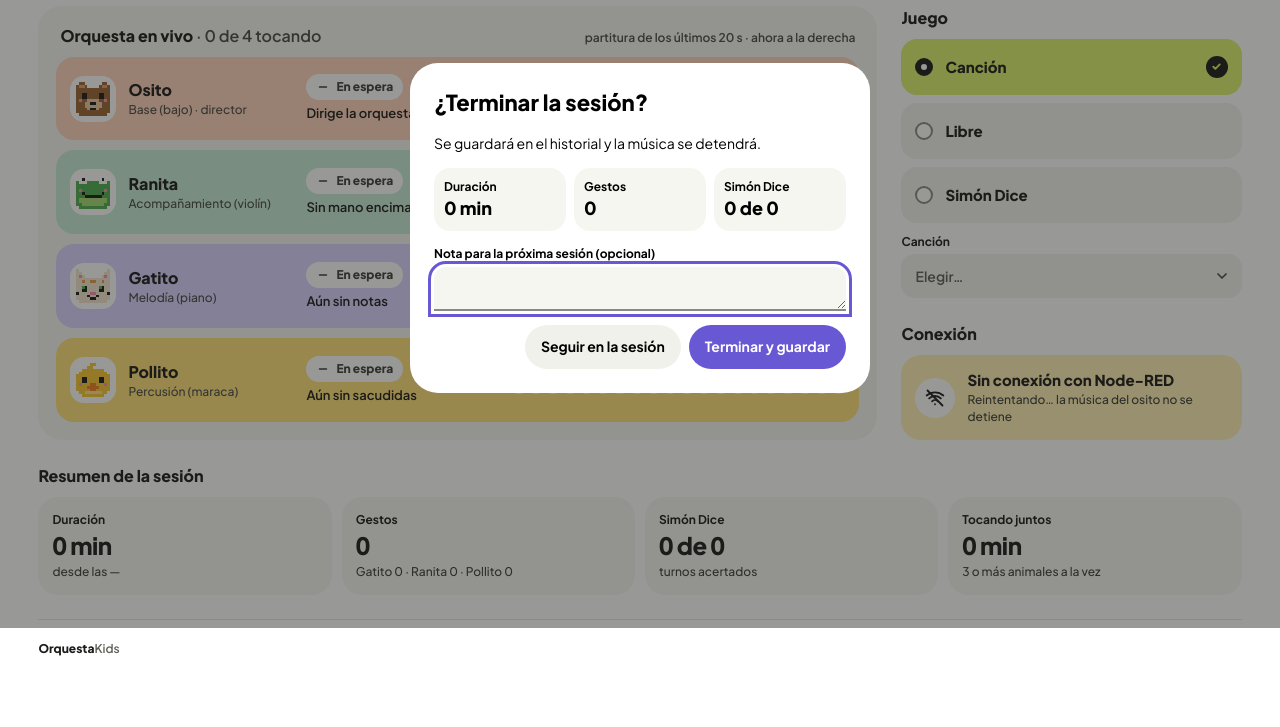
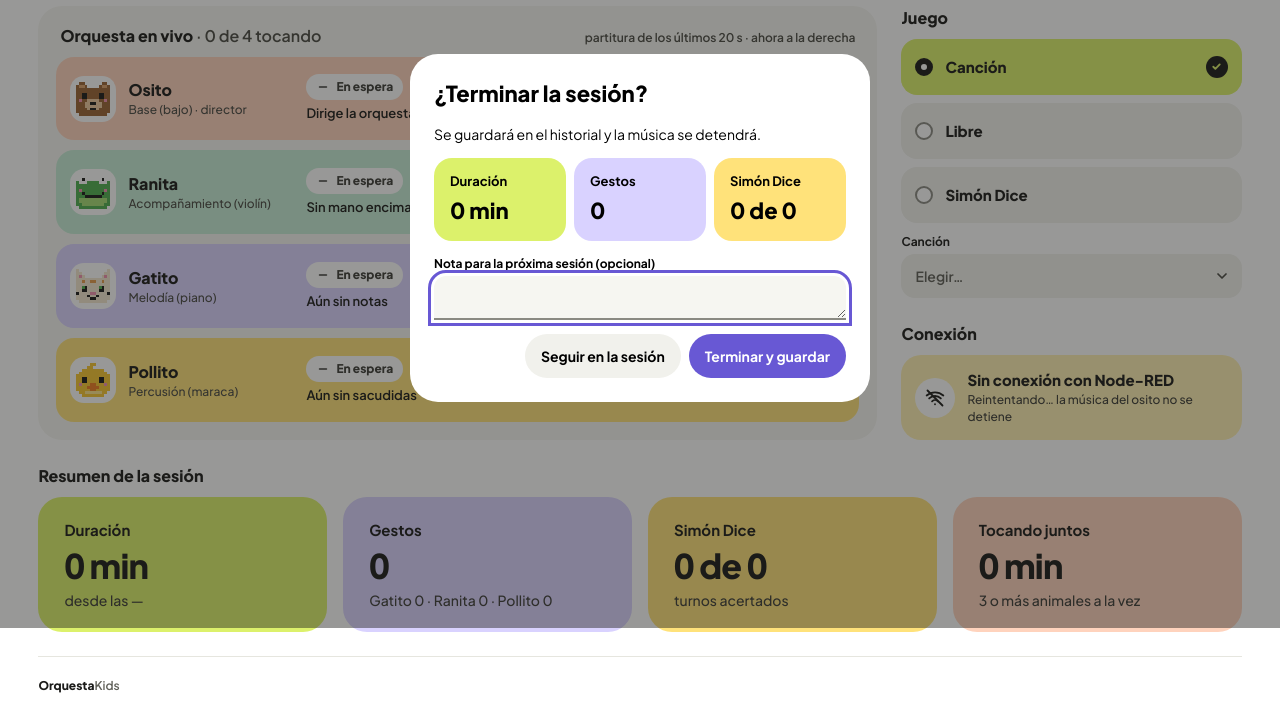
Before and after one commit to Kasinfire/Proyecto-IoT, a plain HTML site: page web/en-vivo.html in a window 1280 px wide. Both pictures are taken after a click on the button "Terminar sesión". Shown: the part 172-899 px from the top of the page. Before the commit the page ends 861 px from the top, so only its background shows below. Drawn offline with Linux system fonts and the light colour scheme; no server answers.

Commit message:
Regresar los colores al resumen y darle más espacio y letra más grande

```diff
--- a/web/css/componentes.css
+++ b/web/css/componentes.css
@@ -426,19 +426,20 @@
 }
 
 .ventana__dato {
-  border-radius: 16px;
-  padding: 10px;
+  border-radius: var(--radio);
+  padding: 14px 16px;
   background: var(--superficie);
 }
 
 .ventana__dato small {
   display: block;
-  font-size: 12px;
+  margin-bottom: 4px;
+  font-size: 13px;
   font-weight: 700;
 }
 
 .ventana__dato strong {
-  font-size: 18px;
+  font-size: 22px;
   font-weight: 800;
 }
 
@@ -450,25 +451,29 @@
 /* ---------- Tarjeta de dato (resumen) ---------- */
 
 .dato {
-  border-radius: 20px;
-  padding: 14px;
+  display: flex;
+  flex-direction: column;
+  gap: 6px;
+  border-radius: var(--radio-grande);
+  padding: 22px 26px;
   background: var(--superficie);
 }
 
 .dato__titulo {
-  font-size: 12px;
+  font-size: 15px;
   font-weight: 700;
 }
 
 .dato__valor {
-  font-size: 24px;
+  font-size: 34px;
+  line-height: 1.1;
   font-weight: 800;
   letter-spacing: -0.02em;
   font-variant-numeric: tabular-nums;
 }
 
 .dato__ayuda {
-  font-size: 12px;
+  font-size: 14px;
   font-weight: 500;
   color: #3d3d38;
 }
--- a/web/css/pantallas.css
+++ b/web/css/pantallas.css
@@ -258,7 +258,7 @@
 .resumen {
   display: grid;
   grid-template-columns: repeat(auto-fit, minmax(220px, 1fr));
-  gap: 10px;
+  gap: 16px;
 }
 
 /* ================= Historial ================= */
--- a/web/js/en-vivo.js
+++ b/web/js/en-vivo.js
@@ -314,15 +314,15 @@ function datosResumen() {
     ? new Date(estado.inicio).toLocaleTimeString('es-MX', { hour: '2-digit', minute: '2-digit' })
     : '—';
   return [
-    { titulo: 'Duración', valor: `${minutos} min`, ayuda: `desde las ${desde}` },
-    { titulo: 'Gestos', valor: String(total), ayuda: `Gatito ${g.gatito} · Ranita ${g.ranita} · Pollito ${g.pollito}` },
-    { titulo: 'Simón Dice', valor: `${estado.simon.aciertos} de ${estado.simon.turnos}`, ayuda: 'turnos acertados' },
-    { titulo: 'Tocando juntos', valor: `${Math.floor(estado.juntosS / 60)} min`, ayuda: `${MINIMO_JUNTOS} o más animales a la vez` },
+    { titulo: 'Duración', valor: `${minutos} min`, ayuda: `desde las ${desde}`, fondo: 'var(--lima)' },
+    { titulo: 'Gestos', valor: String(total), ayuda: `Gatito ${g.gatito} · Ranita ${g.ranita} · Pollito ${g.pollito}`, fondo: 'var(--gatito-claro)' },
+    { titulo: 'Simón Dice', valor: `${estado.simon.aciertos} de ${estado.simon.turnos}`, ayuda: 'turnos acertados', fondo: 'var(--amarillo)' },
+    { titulo: 'Tocando juntos', valor: `${Math.floor(estado.juntosS / 60)} min`, ayuda: `${MINIMO_JUNTOS} o más animales a la vez`, fondo: 'var(--osito-claro)' },
   ];
 }
 
 function pintarResumen() {
-  $('resumen').replaceChildren(...datosResumen().map((d) => el('div', { class: 'dato' },
+  $('resumen').replaceChildren(...datosResumen().map((d) => el('div', { class: 'dato', style: { background: d.fondo } },
     el('p', { class: 'dato__titulo' }, d.titulo),
     el('p', { class: 'dato__valor' }, d.valor),
     el('p', { class: 'dato__ayuda' }, d.ayuda))));
@@ -390,7 +390,7 @@ function prepararAcciones() {
   $('terminar').addEventListener('click', () => {
     const [duracion, gestos, simon] = datosResumen();
     $('t-terminar').textContent = estado.alias ? `¿Terminar la sesión con ${estado.alias}?` : '¿Terminar la sesión?';
-    $('terminar-datos').replaceChildren(...[duracion, gestos, simon].map((d) => el('div', { class: 'ventana__dato' },
+    $('terminar-datos').replaceChildren(...[duracion, gestos, simon].map((d) => el('div', { class: 'ventana__dato', style: { background: d.fondo } },
       el('small', {}, d.titulo), el('strong', {}, d.valor))));
     $('terminar-error').hidden = true;
     ventana.showModal();
```
